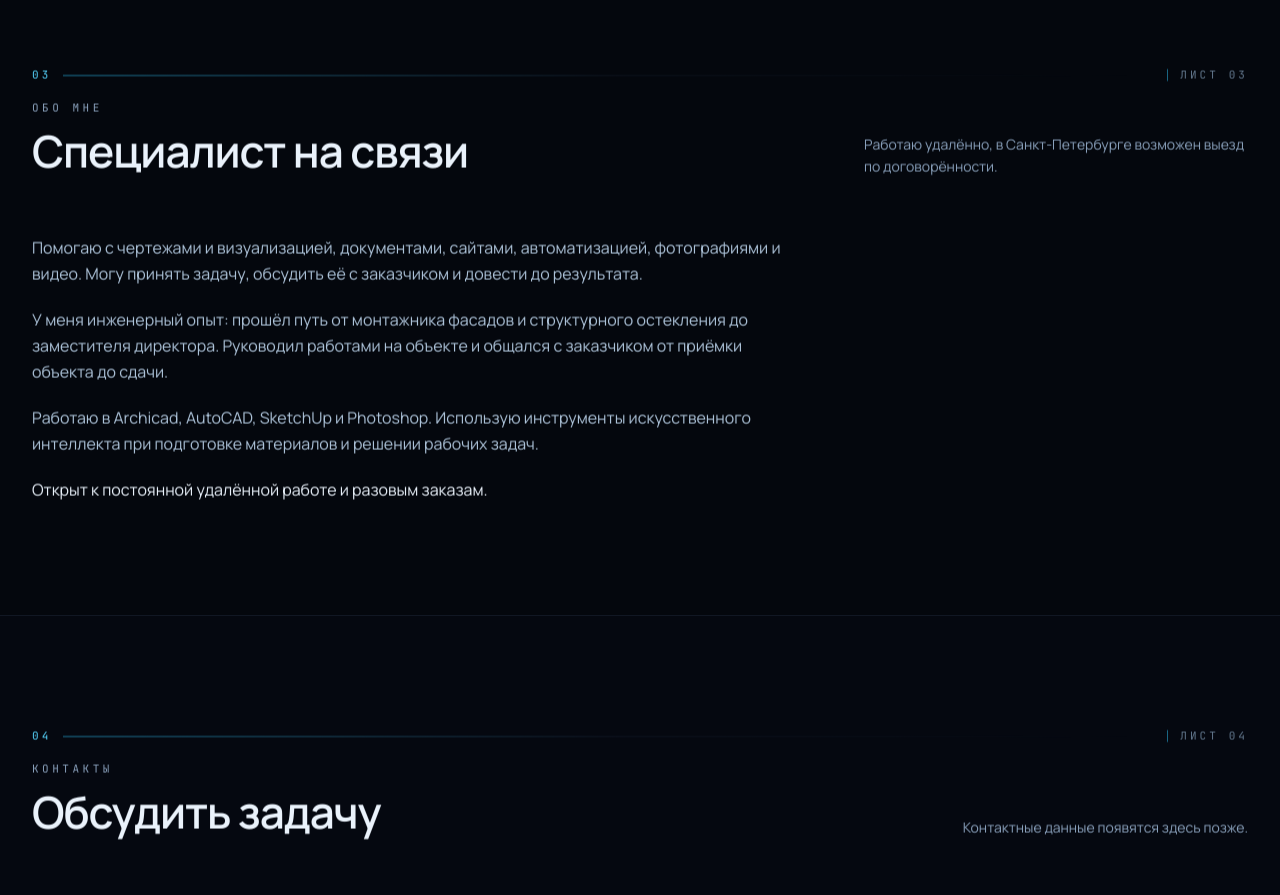
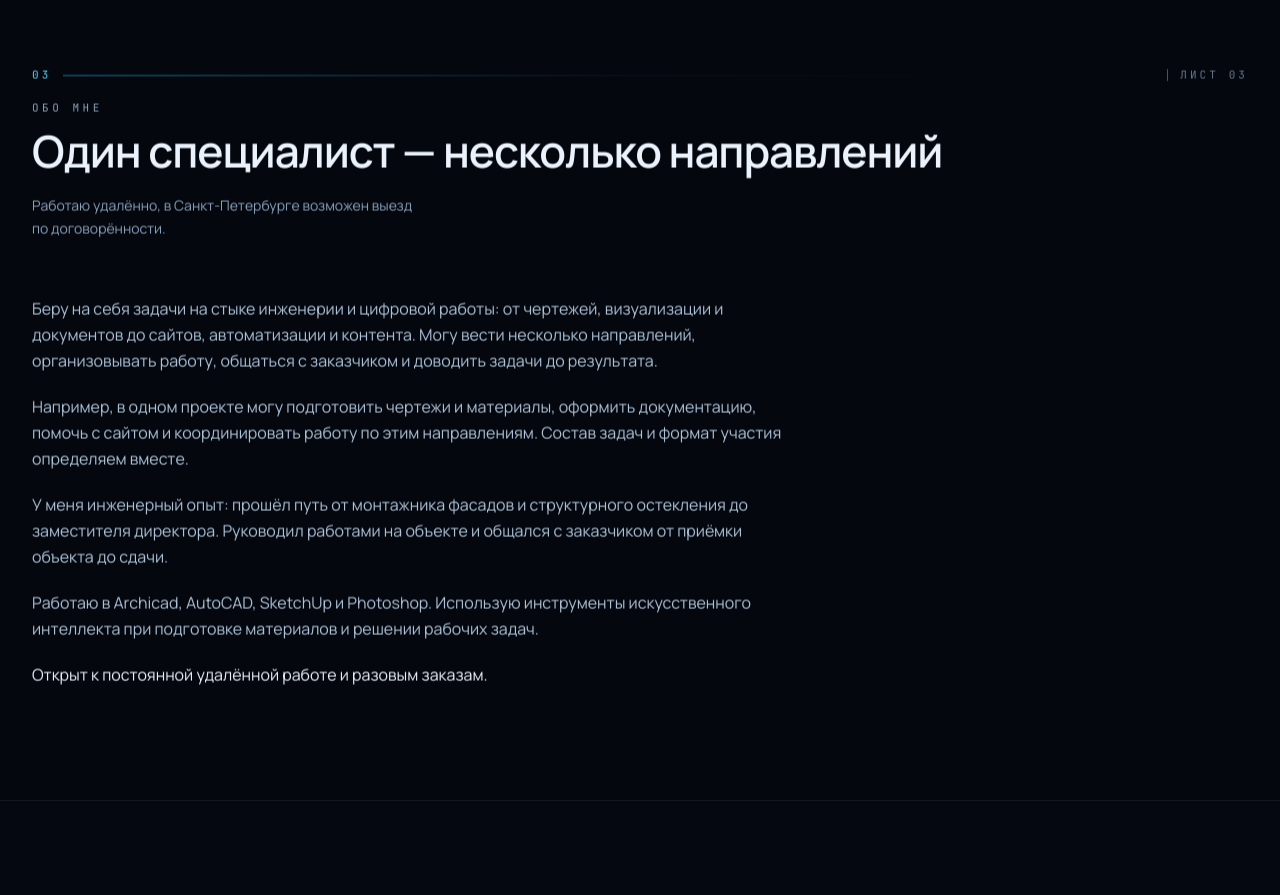
Before and after one commit to WaDIM0041/specialist-na-chas, a React (Vite) app: page / in a window 1280 px wide. Shown: the part 2740-3635 px from the top of the page. Built offline with nearby package versions, Linux system fonts and the light colour scheme; a web font is replaced by a local one.

Commit message:
Describe multidisciplinary project experience

```diff
--- a/src/components/About.tsx
+++ b/src/components/About.tsx
@@ -5,10 +5,11 @@ export default function About() {
   return (
     <section id="обо-мне" className="scroll-mt-20 py-20 md:py-28" aria-labelledby="about-title">
       <div className="mx-auto max-w-7xl px-4 sm:px-6 lg:px-8">
-        <SectionHead index="03" kicker="Обо мне" title="Специалист на связи" note="Работаю удалённо, в Санкт-Петербурге возможен выезд по договорённости." />
+        <SectionHead index="03" kicker="Обо мне" title="Один специалист — несколько направлений" note="Работаю удалённо, в Санкт-Петербурге возможен выезд по договорённости." />
         <Reveal>
           <div className="max-w-3xl space-y-5 text-base leading-relaxed text-fog-300">
-            <p>Помогаю с чертежами и визуализацией, документами, сайтами, автоматизацией, фотографиями и видео. Могу принять задачу, обсудить её с заказчиком и довести до результата.</p>
+            <p>Беру на себя задачи на стыке инженерии и цифровой работы: от чертежей, визуализации и документов до сайтов, автоматизации и контента. Могу вести несколько направлений, организовывать работу, общаться с заказчиком и доводить задачи до результата.</p>
+            <p>Например, в одном проекте могу подготовить чертежи и материалы, оформить документацию, помочь с сайтом и координировать работу по этим направлениям. Состав задач и формат участия определяем вместе.</p>
             <p>У меня инженерный опыт: прошёл путь от монтажника фасадов и структурного остекления до заместителя директора. Руководил работами на объекте и общался с заказчиком от приёмки объекта до сдачи.</p>
             <p>Работаю в Archicad, AutoCAD, SketchUp и Photoshop. Использую инструменты искусственного интеллекта при подготовке материалов и решении рабочих задач.</p>
             <p className="text-paper">Открыт к постоянной удалённой работе и разовым заказам.</p>
```
